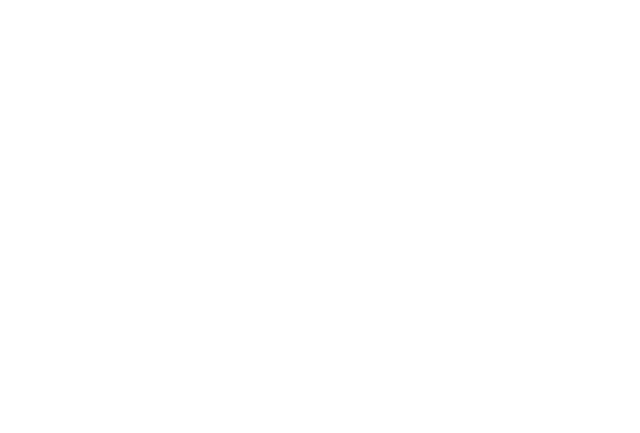
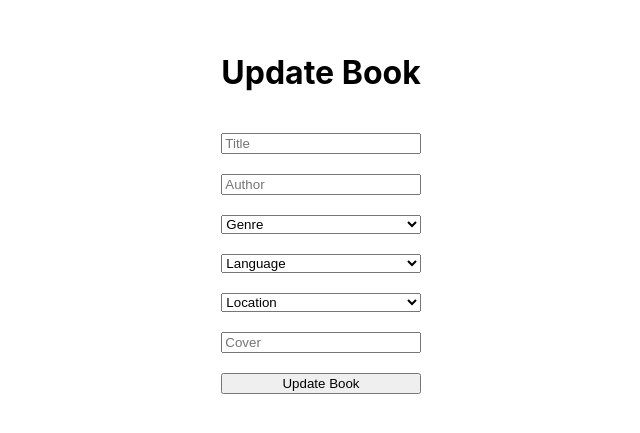
Before and after one commit to ninaw04/home-library-db, a React (Create React App) app in the folder client/: page /updateBook/1 in a window 1280 px wide. Before the commit this address had no page. Shown: the part 187-620 px from the top of the page, without its empty margins (319-959 px from the left). Built offline with nearby package versions, Linux system fonts and the light colour scheme.

Commit message:
:lipstick: ui updated for updating books

```diff
--- a/client/src/App.js
+++ b/client/src/App.js
@@ -11,7 +11,7 @@
         <Routes>
           <Route path="/" element={<Books/>}/>
           <Route path="/addBook" element={<AddBook/>}/>
-          <Route path="/updateBook" element={<UpdateBook/>}/>
+          <Route path="/updateBook/:id" element={<UpdateBook/>}/>
         </Routes>
       </BrowserRouter>
     </div>
--- a/client/src/pages/AddBook.jsx
+++ b/client/src/pages/AddBook.jsx
@@ -21,7 +21,7 @@
   const handleClick = async e => {
     e.preventDefault()
     try {
-      await axios .post("http://localhost:8080/books", book )
+      await axios.post("http://localhost:8080/books", book )
       navigate("/")
     } catch(err) {
       console.log(err)
@@ -34,9 +34,9 @@
       <h1>Add New Book</h1>
       <input type="text" placeholder='Title' onChange={handleChange} name="title"/>
       <input type="text" placeholder='Author' onChange={handleChange} name="author"/>
-      {/* <input type="text" placeholder='Genre' onChange={handleChange} name="genre"/> */}
       <select onChange={handleChange} name='genre'>
         <option value="select">Genre</option>
+        <option value="contemporary">Contemporary</option>
         <option value="fiction">Fiction</option>
         <option value="nonfiction">Non-Fiction</option>
         <option value="sci-fi">Sci-fi</option>
--- a/client/src/pages/Books.jsx
+++ b/client/src/pages/Books.jsx
@@ -39,7 +39,7 @@
           <span>{book.Lang}</span>
           <span>{book.Location}</span>
           <button className='delete' onClick={()=>handleDelete(book.BookID)}>Delete</button>
-          <button className='update'>Update</button>
+          <button className='update'><Link to={`/updateBook/${book.BookID}`}>Update</Link></button>
         </div>
       ))}
     </div>
@@ -48,8 +48,3 @@
 }
 
 export default Books
-
-// flowers/concrete,sharp edges
-// dull, calm, peaceful/sharp and loud, noisy
-
-// daily: explore 3 generated colors with any mediums
--- a/client/src/pages/UpdateBook.jsx
+++ b/client/src/pages/UpdateBook.jsx
@@ -1,8 +1,72 @@
-import React from 'react'
+import axios from 'axios'
+import React, { useState } from 'react'
+import { useNavigate, useLocation } from 'react-router-dom'
 
 const UpdateBook = () => {
+  const [book, setBook] = useState({
+    title:"",
+    author:"",
+    genre:"",
+    language:"select",
+    location:"select",
+    cover:"",
+  })
+
+  const navigate = useNavigate()
+  const location = useLocation()
+
+  const bookID = location.pathname.split("/")[2]
+  console.log(bookID)
+
+  const handleChange = (e) => {
+    setBook(prev => ({...prev, [e.target.name]: e.target.value}))
+  }
+
+  const handleClick = async e => {
+    e.preventDefault()
+    try {
+      await axios.put("http://localhost:8080/books/" + bookID, book )
+      navigate("/")
+    } catch(err) {
+      console.log(err)
+    }
+  }
+
+  console.log(book)
   return (
-    <div>UpdateBook</div>
+    <div className='form'>
+      <h1>Update Book</h1>
+      <input type="text" placeholder='Title' onChange={handleChange} name="title"/>
+      <input type="text" placeholder='Author' onChange={handleChange} name="author"/>
+      <select onChange={handleChange} name='genre'>
+        <option value="select">Genre</option>
+        <option value="contemporary">Contemporary</option>
+        <option value="fiction">Fiction</option>
+        <option value="nonfiction">Non-Fiction</option>
+        <option value="sci-fi">Sci-fi</option>
+        <option value="fantasy">Fantasy</option>
+        <option value="mystery">Mystery</option>
+        <option value="classics">Classics</option>
+        <option value="history">History</option>
+        <option value="other">Other</option>
+      </select>
+      <select onChange={handleChange} name='language'>
+        <option value="select">Language</option>
+        <option value="chinese">Chinese</option>
+        <option value="english">English</option>
+        <option value="spanish">Spanish</option>
+        <option value="french">French</option>
+      </select>
+      <select onChange={handleChange} name='location'>
+        <option value="select">Location</option>
+        <option value="case1">BookCase1</option>
+        <option value="case2">BookCase2</option>
+        <option value="case3">BookCase3</option>
+        <option value="case4">BookCase4</option>
+      </select>
+      <input type="text" placeholder='Cover' onChange={handleChange} name="cover"/>
+      <button onClick={handleClick}>Update Book</button>
+    </div>
   )
 }
 
--- a/client/src/style.css
+++ b/client/src/style.css
@@ -45,3 +45,9 @@
     object-fit: cover;
     background-color: blanchedalmond;
 }
+
+.form{
+    display: flex;
+    flex-direction: column;
+    gap: 20px;
+}
```
Also changed, not shown: 1 other file (tests, documents, lock files or other folders).
